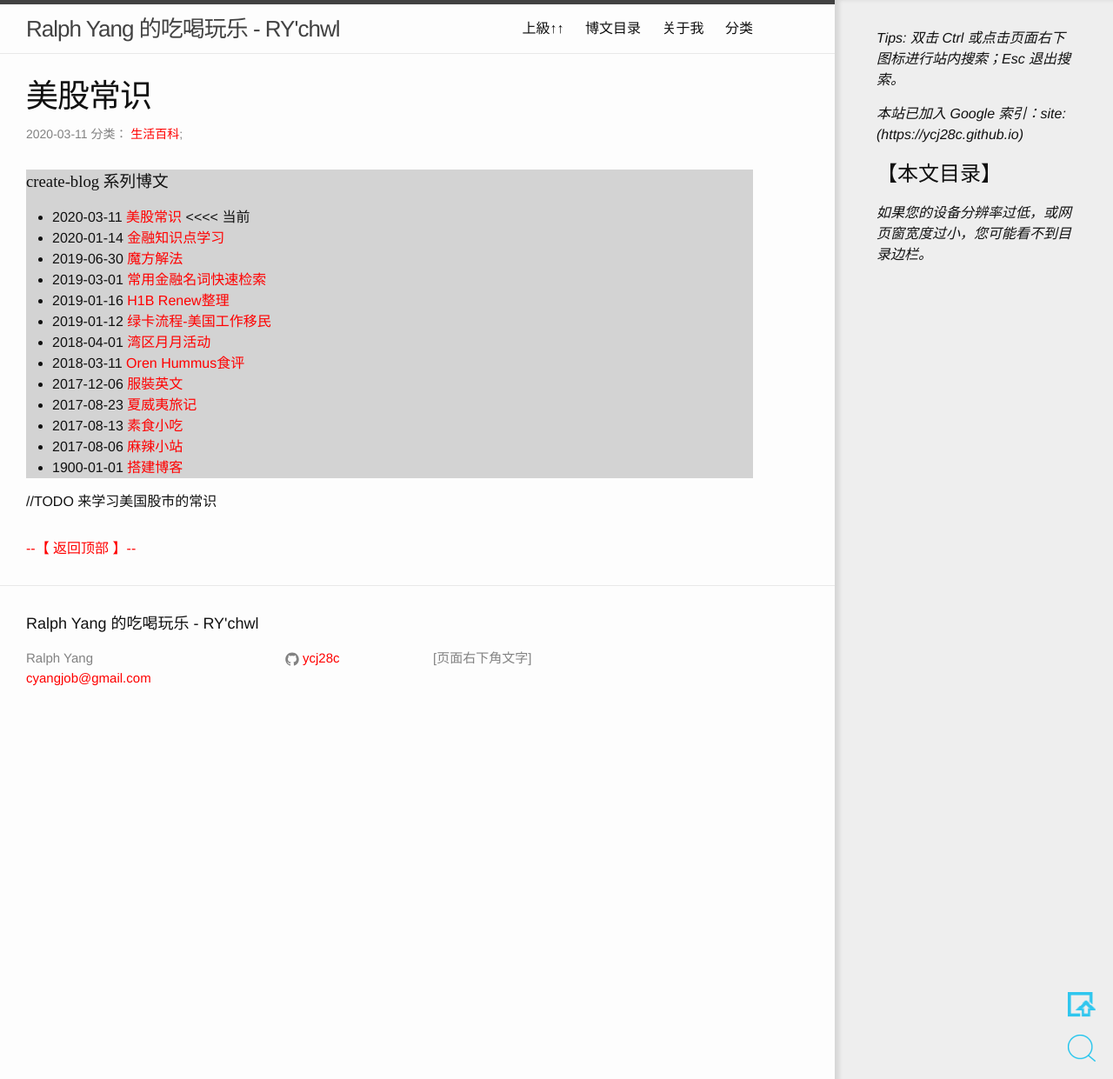
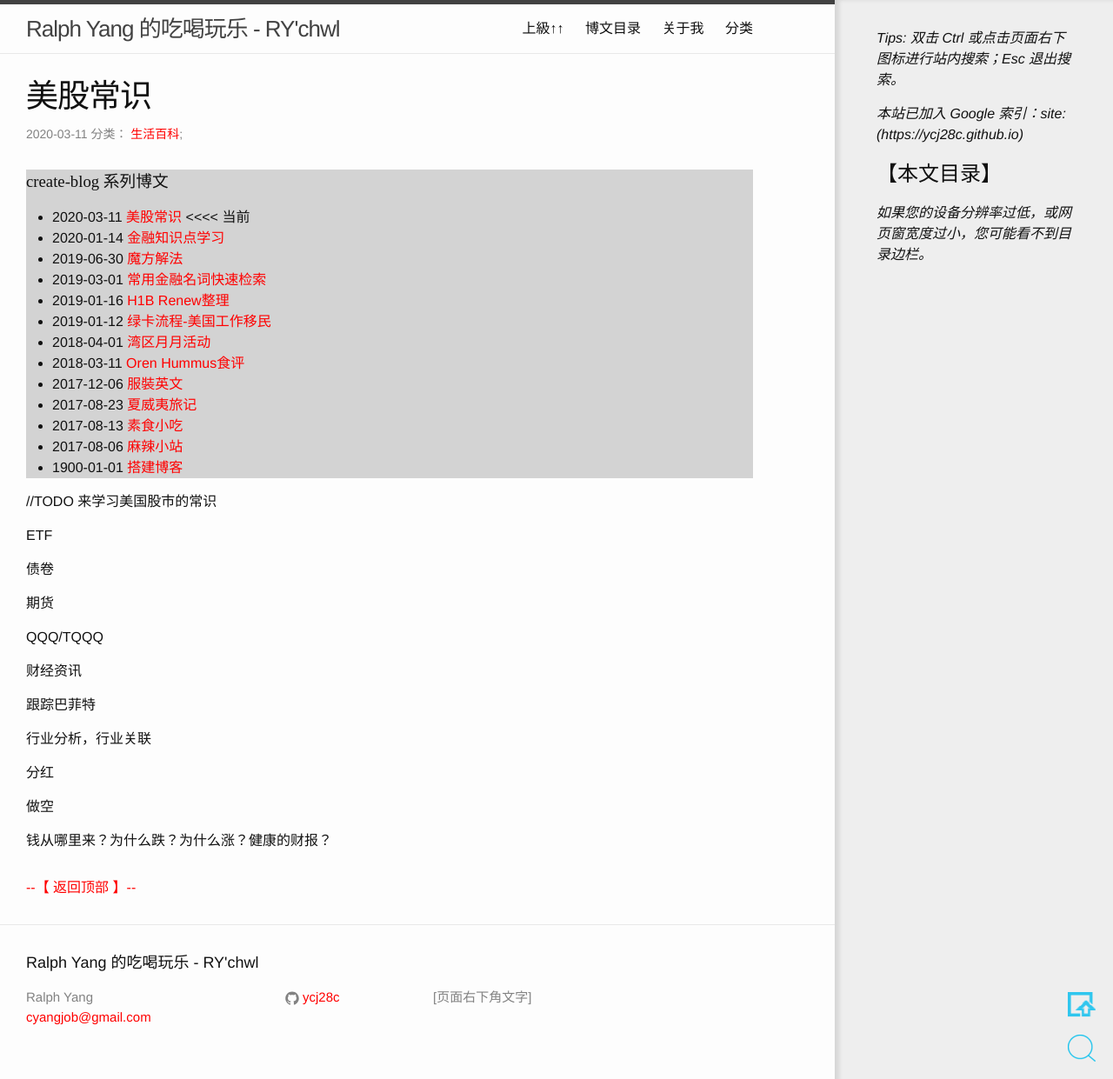
Before and after one commit to ycj28c/lifeblog, a Jekyll site: the page built from _posts/2020-03-11-us-stock-market.md, in a window 1280 px wide and 1241 px high. Shown: the whole window at 87% size. Built offline with Jekyll 4.4.1, drawn with Linux system fonts in a browser that asks for light colours; comment, search, counter and statistics services are not loaded.

Commit message:
20200312_002033

```diff
--- a/_posts/2020-03-11-us-stock-market.md
+++ b/_posts/2020-03-11-us-stock-market.md
@@ -7,3 +7,23 @@ tag: create-blog
 
 //TODO
 来学习美国股市的常识
+
+ETF
+
+债卷
+
+期货
+
+QQQ/TQQQ
+
+财经资讯
+
+跟踪巴菲特
+
+行业分析，行业关联
+
+分红
+
+做空
+
+钱从哪里来？为什么跌？为什么涨？健康的财报？
```
